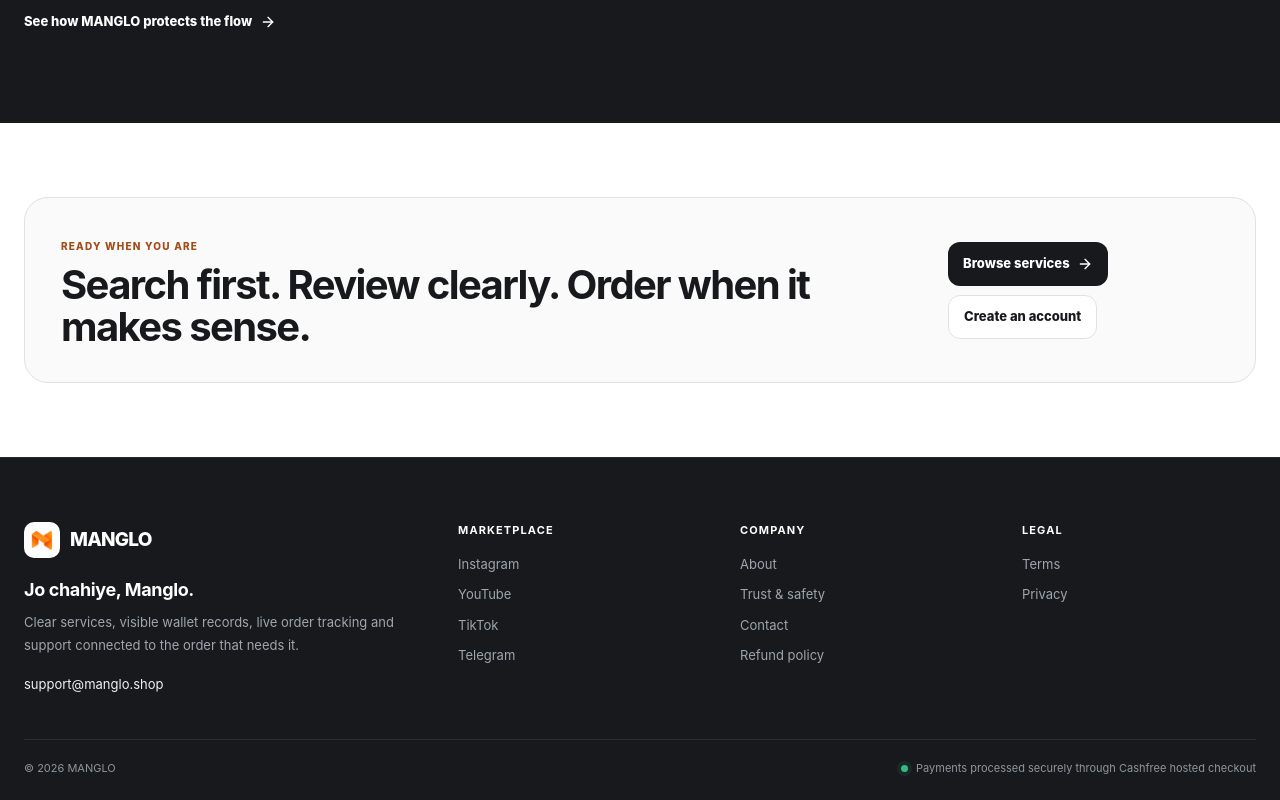
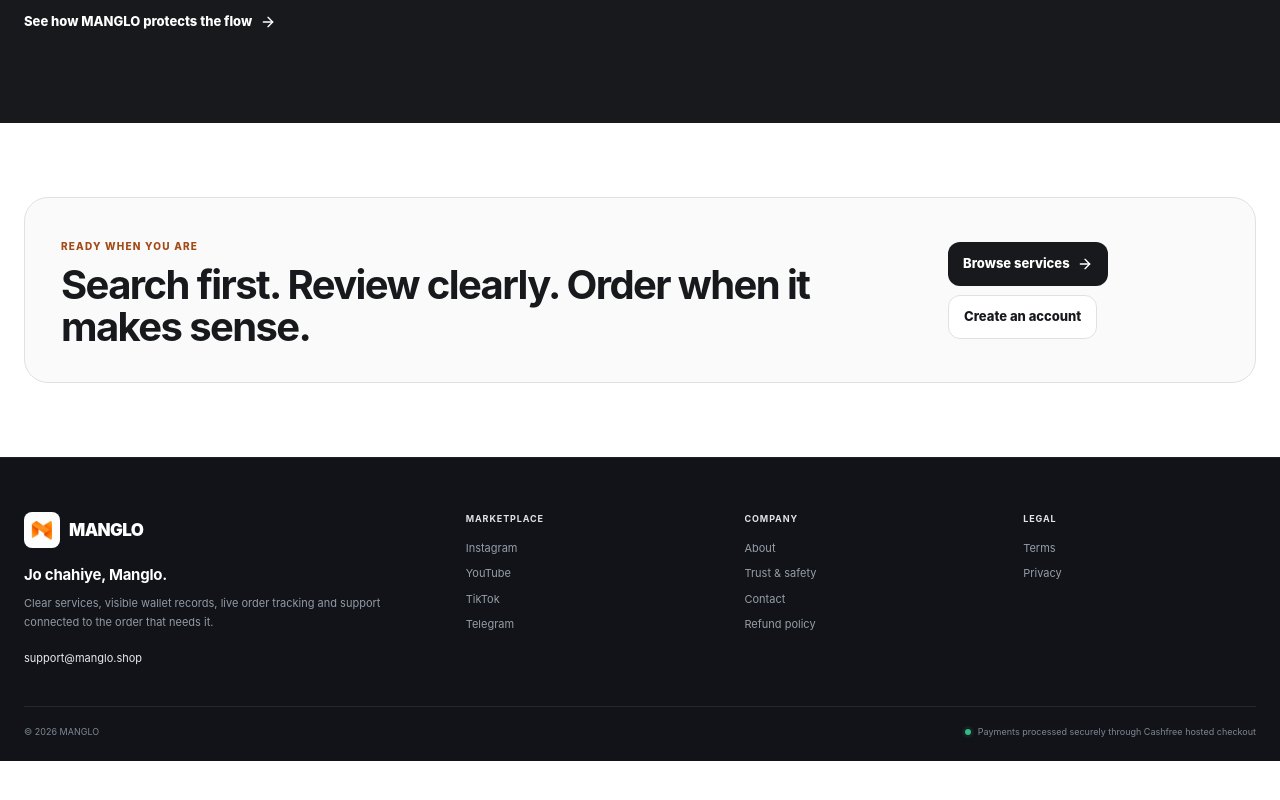
Before and after one commit to faikmulla6-cpu/manglo, a Next.js app: page / in a window 1280 px wide. Shown: the part 2559-3359 px from the top of the page. After the commit the page ends 3320 px from the top, so only its background shows below. Built offline with nearby package versions, Linux system fonts and the light colour scheme; no server answers.

Commit message:
refine company footer

```diff
--- a/components/Footer.module.css
+++ b/components/Footer.module.css
@@ -1,15 +1 @@
-.footer{background:#17191c;color:#aeb4bc;padding:64px 0 24px;border-top:1px solid #262a2f}
-.grid{display:grid;grid-template-columns:1.65fr repeat(3,1fr);gap:48px}
-.brand{display:flex;align-items:center;gap:10px;color:#fff;text-decoration:none;font-size:19px;font-weight:850;letter-spacing:-.04em}
-.brand img{border-radius:10px}
-.lead h3{color:#fff;font-size:18px;letter-spacing:-.02em;margin:18px 0 8px}
-.lead p{max-width:390px;font-size:13px;line-height:1.75;margin:0 0 14px;color:#9fa6af}
-.lead a:not(.brand){color:#f0f2f4;text-decoration:none;font-size:13px}
-.column b{display:block;color:#fff;font-size:11px;letter-spacing:.1em;margin-bottom:16px}
-.column a{display:block;color:#9ea5ae;text-decoration:none;font-size:13px;margin:11px 0;transition:color .15s ease}
-.column a:hover{color:#fff}
-.bottom{display:flex;align-items:center;justify-content:space-between;gap:18px;border-top:1px solid rgba(255,255,255,.09);margin-top:44px;padding-top:20px;font-size:11px;color:#8e969f}
-.payment{display:flex;align-items:center;gap:8px}
-.dot{width:7px;height:7px;border-radius:50%;background:#35b985;box-shadow:0 0 0 4px rgba(53,185,133,.10)}
-@media(max-width:760px){.grid{grid-template-columns:1fr 1fr;gap:30px}.lead{grid-column:1/-1}.bottom{align-items:flex-start;flex-direction:column}}
-@media(max-width:480px){.footer{padding-top:48px}.grid{grid-template-columns:1fr}.lead{grid-column:auto}.bottom{margin-top:30px}}
+.footer{background:#111318;color:#9ca4ad;padding:54px 0 22px;border-top:1px solid #1f2329}.grid{display:grid;grid-template-columns:1.7fr repeat(3,1fr);gap:46px}.brand{display:flex;align-items:center;gap:9px;color:#fff;text-decoration:none;font-size:17px;font-weight:860;letter-spacing:-.035em}.brand img{border-radius:8px}.lead h3{color:#fff;font-size:15px;letter-spacing:-.015em;margin:16px 0 7px}.lead p{max-width:390px;font-size:11px;line-height:1.7;margin:0 0 13px;color:#929aa4}.lead a:not(.brand){color:#e8ebee;text-decoration:none;font-size:11px}.column b{display:block;color:#dfe3e7;font-size:9px;letter-spacing:.1em;margin-bottom:14px}.column a{display:block;color:#969ea7;text-decoration:none;font-size:11px;margin:9px 0;transition:color .14s ease}.column a:hover{color:#fff}.bottom{display:flex;align-items:center;justify-content:space-between;gap:18px;border-top:1px solid rgba(255,255,255,.08);margin-top:38px;padding-top:18px;font-size:9px;color:#7f8791}.payment{display:flex;align-items:center;gap:7px}.dot{width:6px;height:6px;border-radius:50%;background:#35b985;box-shadow:0 0 0 3px rgba(53,185,133,.08)}@media(max-width:760px){.grid{grid-template-columns:1fr 1fr;gap:28px}.lead{grid-column:1/-1}.bottom{align-items:flex-start;flex-direction:column}}@media(max-width:480px){.footer{padding-top:42px}.grid{grid-template-columns:1fr}.lead{grid-column:auto}.bottom{margin-top:28px}}
```
